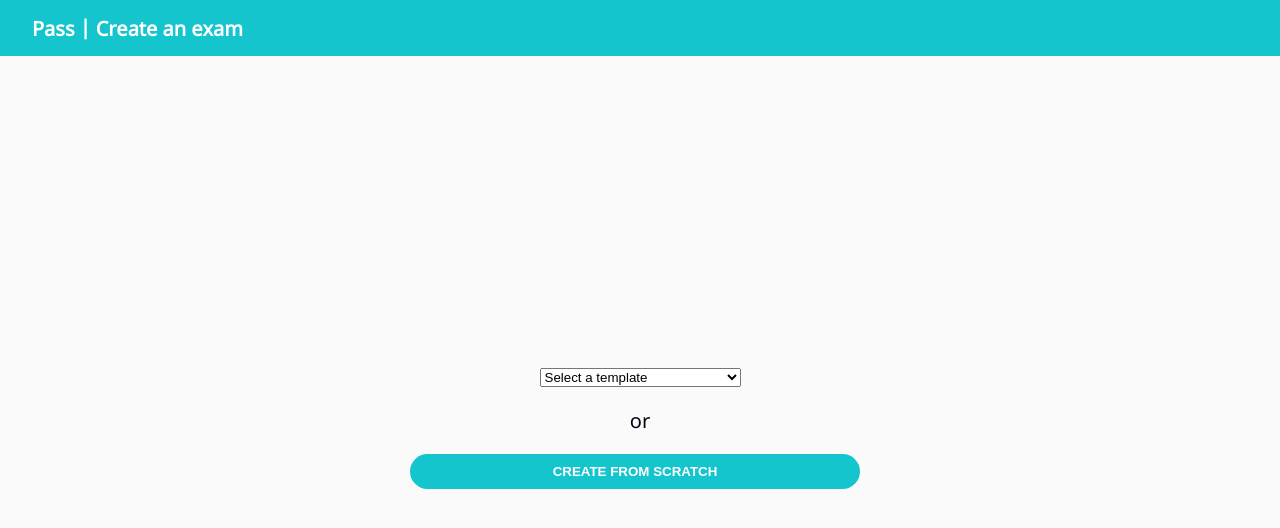
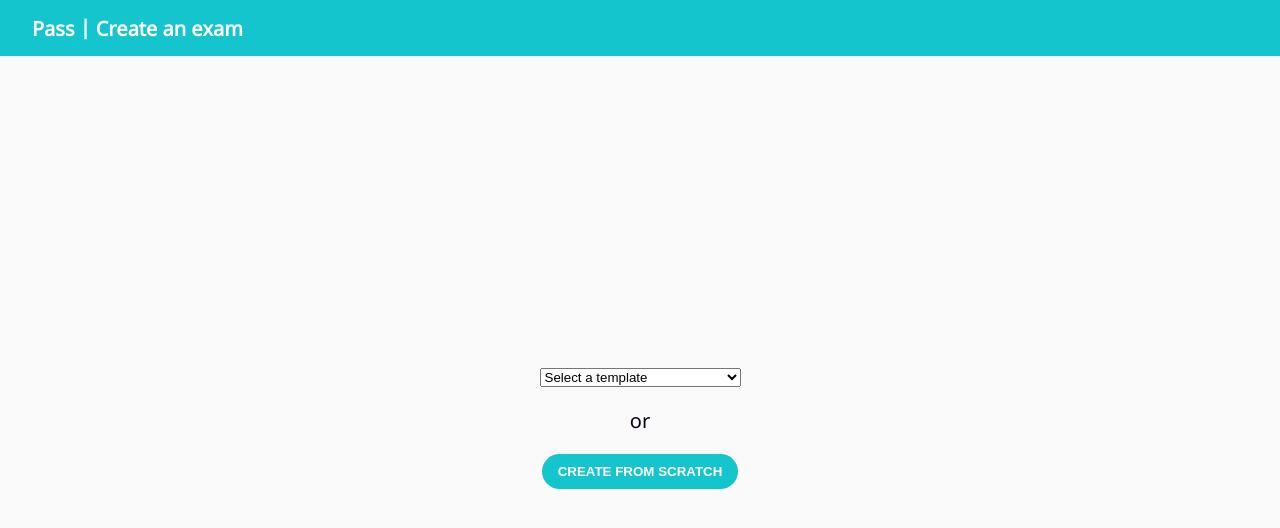
Before and after one commit to Kartm/university-examination-project, a React (Create React App) app in the folder frontend/: page /create in a window 1280 px wide. Shown: the top 528 px of the page. Built offline with nearby package versions, Linux system fonts and the light colour scheme.

Commit message:
Set button size

```diff
--- a/frontend/src/pages/owner/create/create.screen.tsx
+++ b/frontend/src/pages/owner/create/create.screen.tsx
@@ -87,7 +87,7 @@ const CreateScreen = () => {
         {/* TODO this is hardcoded */}
         <Link
           to="/123e4567-e89b-12d3-a456-426652340000/editor"
-          style={{ marginRight: 10 }}
+          style={{ width: 'auto' }}
         >
           <Button text="Create from scratch" color="primary" />
         </Link>
```
